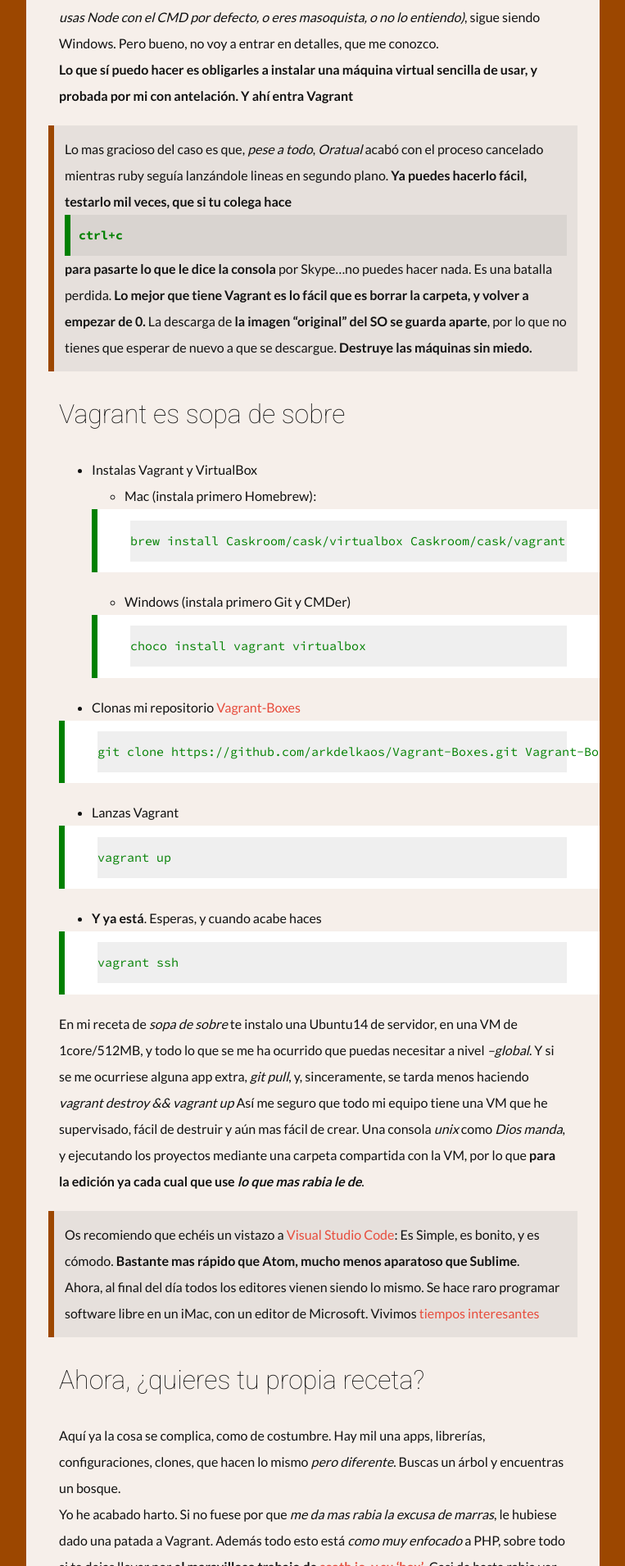
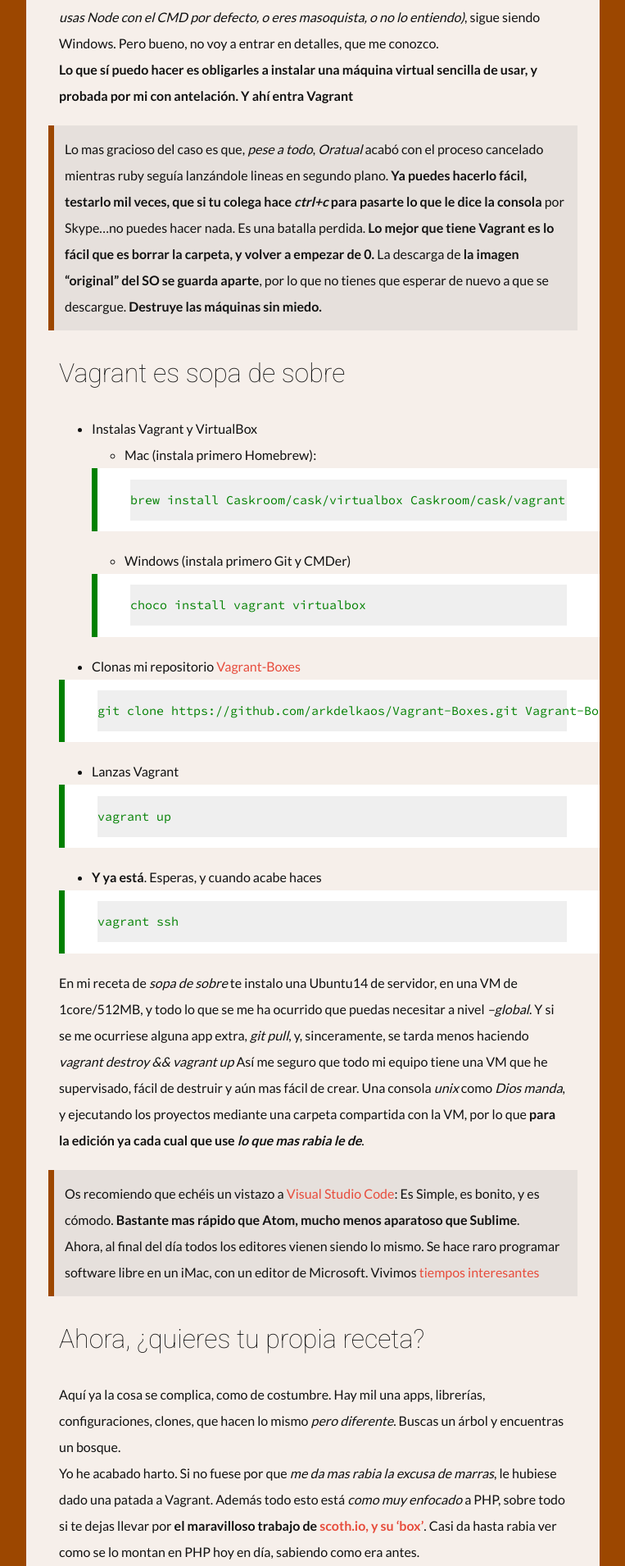
Before and after one commit to arkdelkaos/arkdelkaos.github.com, a Jekyll site: the page built from _posts/2015-12-11-unificar-con-vagrant.md, in a window 1280 px wide. Shown: the part 2178-4088 px from the top of the page at 82% size, without its empty margins (258-1021 px from the left). Built offline with Jekyll 4.4.1, drawn with Linux system fonts in a browser that asks for light colours; nearby versions of some CDN libraries; comment, search, counter and statistics services are not loaded.

Commit message:
mas retoques

```diff
--- a/_posts/2015-12-11-unificar-con-vagrant.md
+++ b/_posts/2015-12-11-unificar-con-vagrant.md
@@ -31,7 +31,7 @@ Pero, ¿que sucede si tu empresa, o tu economía, no te da para tomar una decisi
 No puedo obligar a mis compañeros a comprarse un mac *(aunque me gustaría)*, ni siquiera a usar Linux en sus máquinas. Windows, por mucho [Chocolatey](https://chocolatey.org/) y [CMDer](http://cmder.net/) que instales *(si usas Node con el CMD por defecto, o eres masoquista, o no lo entiendo)*, sigue siendo Windows. Pero bueno, no voy a entrar en detalles, que me conozco.
 **Lo que sí puedo hacer es obligarles a instalar una máquina virtual sencilla de usar, y probada por mi con antelación. Y ahí entra Vagrant**
 
-> Lo mas gracioso del caso es que, *pese a todo*, *Oratual* acabó con el proceso cancelado mientras ruby seguía lanzándole lineas en segundo plano. **Ya puedes hacerlo fácil, testarlo mil veces, que si tu colega hace `ctrl+c` para pasarte lo que le dice la consola** por Skype...no puedes hacer nada. Es una batalla perdida. **Lo mejor que tiene Vagrant es lo fácil que es borrar la carpeta, y volver a empezar de 0.** La descarga de **la imagen "original" del SO se guarda aparte**, por lo que no tienes que esperar de nuevo a que se descargue. **Destruye las máquinas sin miedo.**
+> Lo mas gracioso del caso es que, *pese a todo*, *Oratual* acabó con el proceso cancelado mientras ruby seguía lanzándole lineas en segundo plano. **Ya puedes hacerlo fácil, testarlo mil veces, que si tu colega hace *ctrl+c* para pasarte lo que le dice la consola** por Skype...no puedes hacer nada. Es una batalla perdida. **Lo mejor que tiene Vagrant es lo fácil que es borrar la carpeta, y volver a empezar de 0.** La descarga de **la imagen "original" del SO se guarda aparte**, por lo que no tienes que esperar de nuevo a que se descargue. **Destruye las máquinas sin miedo.**
 
 ## Vagrant es sopa de sobre
 * Instalas Vagrant y VirtualBox
@@ -58,6 +58,7 @@ vagrant ssh
 
 En mi receta de *sopa de sobre* te instalo una Ubuntu14 de servidor, en una VM de 1core/512MB, y todo lo que se me ha ocurrido que puedas necesitar a nivel *--global*. Y si se me ocurriese alguna app extra, *git pull*, y, sinceramente, se tarda menos haciendo *vagrant destroy && vagrant up*
 Así me seguro que todo mi equipo tiene una VM que he supervisado, fácil de destruir y aún mas fácil de crear. Una consola *unix* como *Dios manda*, y ejecutando los proyectos mediante una carpeta compartida con la VM, por lo que **para la edición ya cada cual que use *lo que mas rabia le de***.
+
 > Os recomiendo que echéis un vistazo a [Visual Studio Code](https://code.visualstudio.com/): Es Simple, es bonito, y es cómodo. **Bastante mas rápido que Atom, mucho menos aparatoso que Sublime**.
 Ahora, al final del día todos los editores vienen siendo lo mismo. Se hace raro programar software libre en un iMac, con un editor de Microsoft. Vivimos [tiempos interesantes](https://www.wikiwand.com/es/Tiempos_interesantes)
 
```
